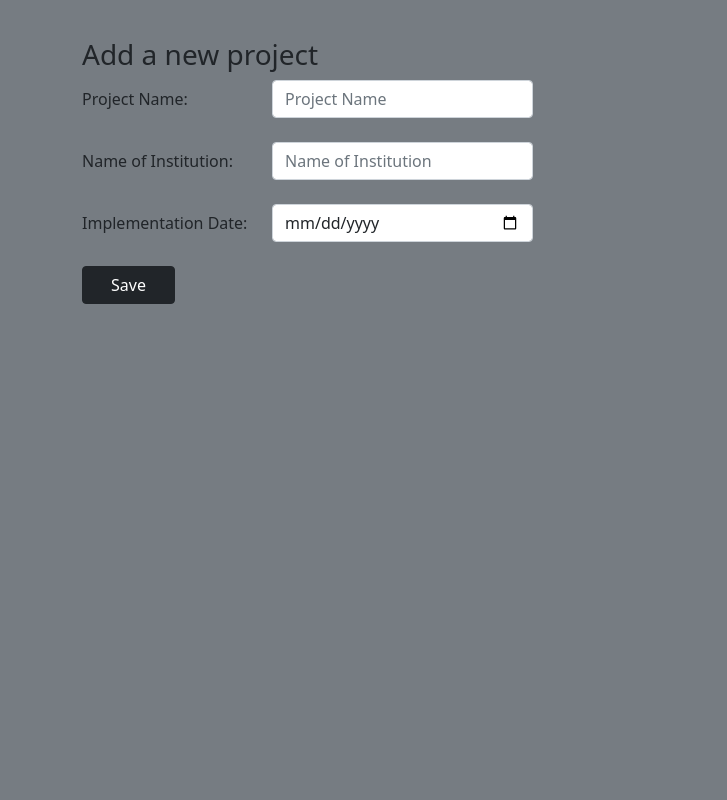
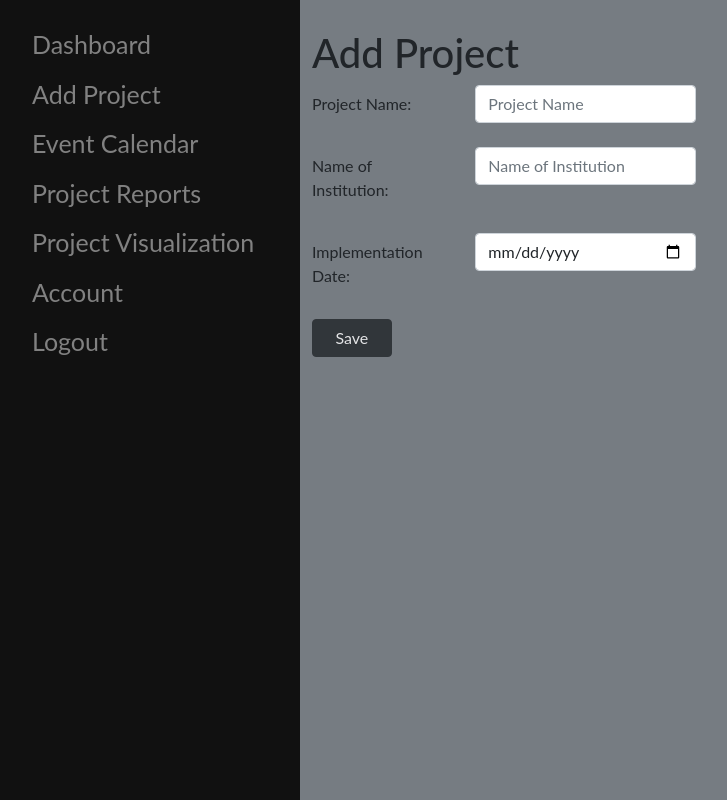
Before and after one commit to amandasuzzanne/project-management-system, a PHP site: page /addProject.php in a window 1280 px wide. Shown: the whole page, without its empty margins (0-727 px from the left). Run offline with PHP 8.4, Linux system fonts and the light colour scheme.

Commit message:
added sidebar navigation to add project page

```diff
--- a/addProject.php
+++ b/addProject.php
@@ -38,16 +38,72 @@ include('configuration.php'); //using database connection file here
 
 <link href="https://cdn.jsdelivr.net/npm/bootstrap@5.0.2/dist/css/bootstrap.min.css" rel="stylesheet" integrity="sha384-EVSTQN3/azprG1Anm3QDgpJLIm9Nao0Yz1ztcQTwFspd3yD65VohhpuuCOmLASjC" crossorigin="anonymous">
 <div class="container">
-<h3>Add a new project</h3>
 
 <style>
-    body{background-color:#767c82;}
-    .container{margin-top:3%;}
-    button:hover {opacity: 0.8;}
+body{
+    font-family: "Lato", sans-serif;
+    background-color:#767c82;
+    margin-left: 300px;
+}
+
+.container{
+    margin-top:3%;
+}
+
+button, a:hover{
+    opacity: 0.8;
+}
+
+a{
+    display: inline-block;
+    padding: 8px 16px;
+}
+
+.sidenav {
+  height: 100%;
+  width: 300px;
+  position: fixed;
+  z-index: 1;
+  top: 0;
+  left: 0;
+  background-color: #111;
+  overflow-x: hidden;
+  padding-top: 20px;
+}
+
+.sidenav a {
+  padding: 6px 6px 6px 32px;
+  text-decoration: none;
+  font-size: 25px;
+  color: #818181;
+  display: block;
+}
+
+.sidenav a:hover {
+  color: #f1f1f1;
+}
+
+@media screen and (max-height: 450px) {
+  .sidenav {padding-top: 15px;}
+  .sidenav a {font-size: 18px;}
+}
+
 </style>
 </head>
 
 <body>
+<h1>Add Project</h1>
+
+<div class="sidenav">
+    <a href="home.php">Dashboard</a>
+    <a href="addProject.php">Add Project</a>
+    <a href="#">Event Calendar</a>
+    <a href="#">Project Reports</a>
+    <a href="#">Project Visualization</a>
+    <a href="#">Account</a>
+    <a href="logout.php">Logout</a>
+</div>
+
 <form action="<?php echo $_SERVER['PHP_SELF'];?>" method="post">
 
 <div class="row mb-4">
@@ -75,5 +131,7 @@ include('configuration.php'); //using database connection file here
 <script src="https://cdn.jsdelivr.net/npm/@popperjs/core@2.9.2/dist/umd/popper.min.js" integrity="sha384-IQsoLXl5PILFhosVNubq5LC7Qb9DXgDA9i+tQ8Zj3iwWAwPtgFTxbJ8NT4GN1R8p" crossorigin="anonymous"></script>
 <script src="https://cdn.jsdelivr.net/npm/bootstrap@5.0.2/dist/js/bootstrap.min.js" integrity="sha384-cVKIPhGWiC2Al4u+LWgxfKTRIcfu0JTxR+EQDz/bgldoEyl4H0zUF0QKbrJ0EcQF" crossorigin="anonymous"></script>
 
+
+
 </body>
 </html>
--- a/home.php
+++ b/home.php
@@ -48,7 +48,7 @@ body {
 <body>
 
 <div class="sidenav">
-    <a href="#">Dashboard</a>
+    <a href="home.php">Dashboard</a>
     <a href="addProject.php">Add Project</a>
     <a href="#">Event Calendar</a>
     <a href="#">Project Reports</a>
@@ -58,7 +58,7 @@ body {
 </div>
 
 <div class="main">
-  <h2>Dashboard</h2>
+  <h1>Dashboard</h1>
 </div>
 
 </body>
```
